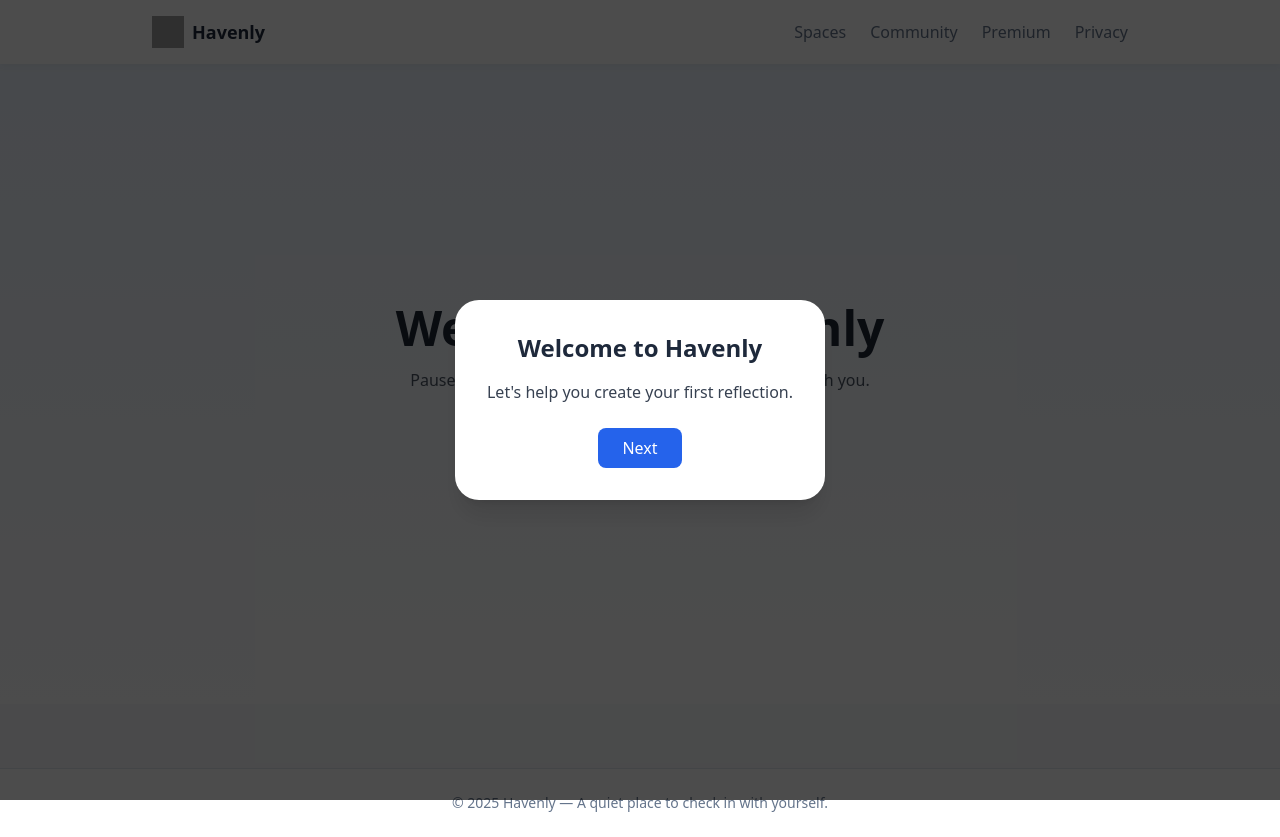
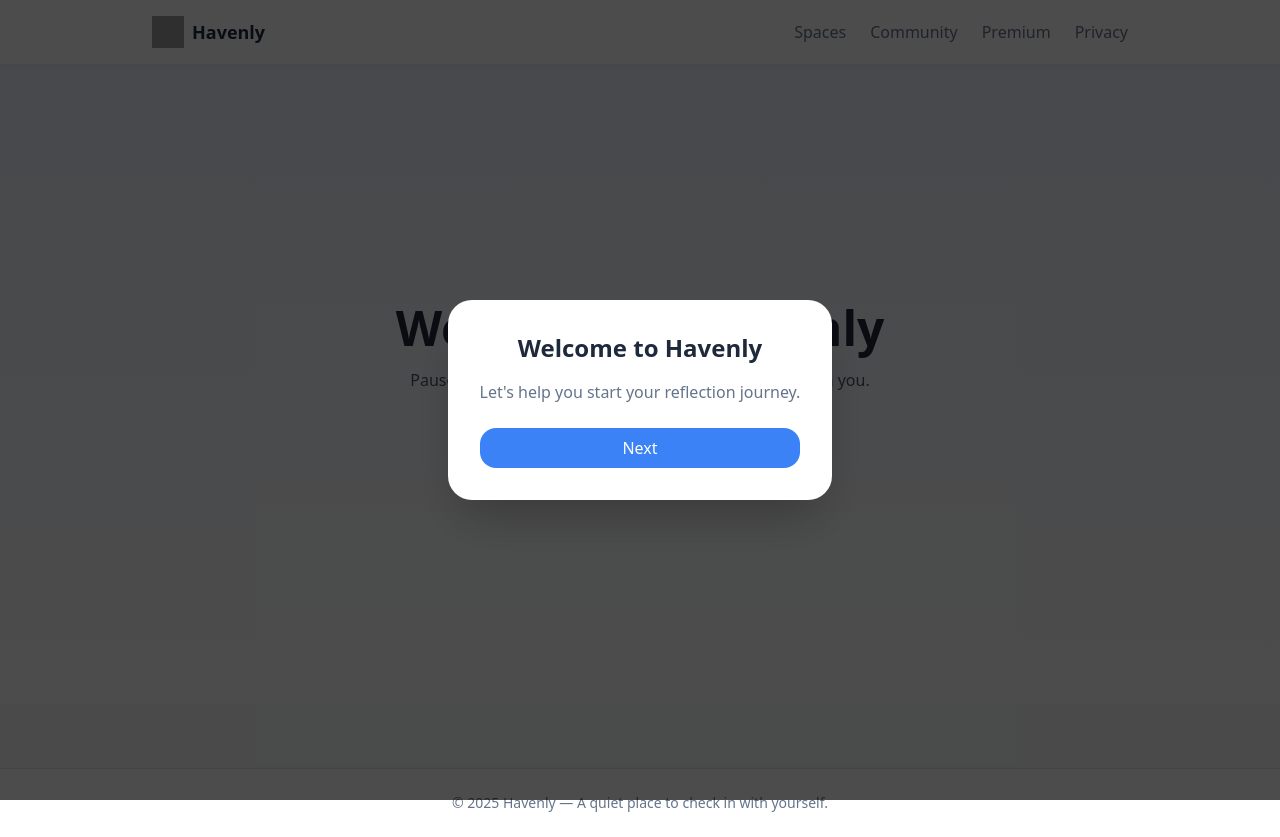
Before and after one commit to Khrboshi/havenly, a Next.js app: page / in a window 1280 px wide. Built offline with nearby package versions, Linux system fonts and the light colour scheme; grey boxes are pictures that could not be loaded.

Commit message:
Update OnboardingModal.jsx

```diff
--- a/components/OnboardingModal.jsx
+++ b/components/OnboardingModal.jsx
@@ -1,10 +1,11 @@
+"use client";
 import { useState, useEffect } from "react";
 import { motion, AnimatePresence } from "framer-motion";
 
 const steps = [
-  { title: "Welcome to Havenly", text: "Let's help you create your first reflection." },
-  { title: "Daily Reflections", text: "Answer a mindful question each day to track your growth." },
-  { title: "Privacy First", text: "All data stays in your browser—nothing is uploaded." },
+  { title: "Welcome to Havenly", text: "Let's help you start your reflection journey." },
+  { title: "Daily Reflections", text: "Answer one question each day to track growth." },
+  { title: "Private & Secure", text: "Everything stays safely in your browser." }
 ];
 
 export default function OnboardingModal({ onFinish }) {
@@ -15,12 +16,15 @@ export default function OnboardingModal({ onFinish }) {
     return () => (document.body.style.overflow = "auto");
   }, []);
 
-  const next = () => (index < steps.length - 1 ? setIndex(index + 1) : onFinish());
+  const next = () => {
+    if (index < steps.length - 1) setIndex(index + 1);
+    else onFinish();
+  };
 
   return (
     <AnimatePresence>
       <motion.div
-        key="onboard"
+        key="overlay"
         className="fixed inset-0 bg-black/70 flex items-center justify-center z-50 p-4"
         initial={{ opacity: 0 }}
         animate={{ opacity: 1 }}
@@ -29,16 +33,16 @@ export default function OnboardingModal({ onFinish }) {
       >
         <motion.div
           onClick={(e) => e.stopPropagation()}
-          className="bg-white rounded-2xl shadow-xl p-8 max-w-md text-center relative"
+          className="bg-white rounded-2xl shadow-2xl p-8 max-w-md text-center"
           initial={{ scale: 0.9, opacity: 0 }}
           animate={{ scale: 1, opacity: 1 }}
           exit={{ scale: 0.9, opacity: 0 }}
         >
           <h2 className="text-2xl font-semibold mb-4">{steps[index].title}</h2>
-          <p className="mb-6 text-gray-700">{steps[index].text}</p>
+          <p className="text-text-muted mb-6">{steps[index].text}</p>
           <button
             onClick={next}
-            className="px-6 py-2 bg-blue-600 text-white rounded-lg hover:bg-blue-700 transition"
+            className="btn-primary w-full"
           >
             {index === steps.length - 1 ? "Start Exploring" : "Next"}
           </button>
```
